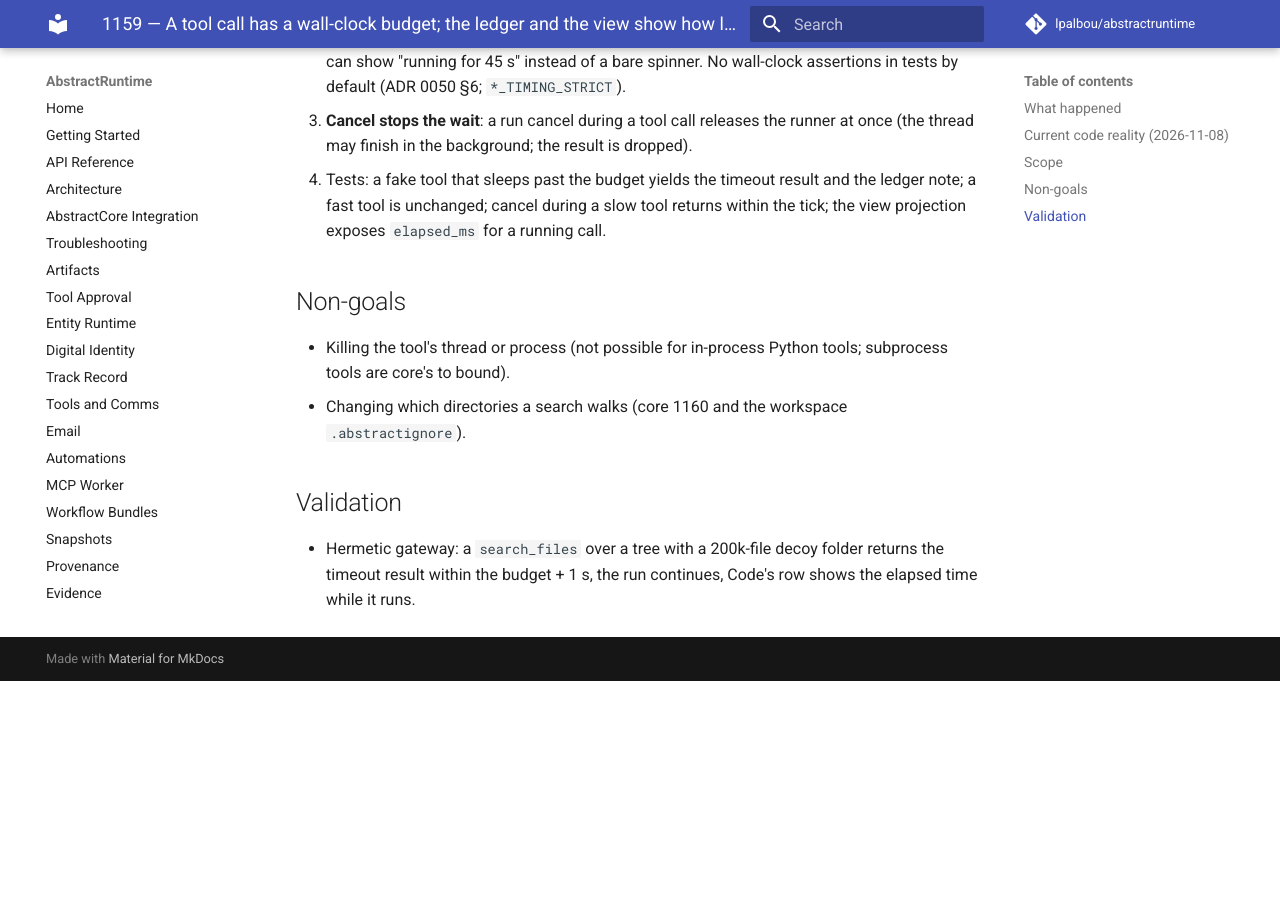
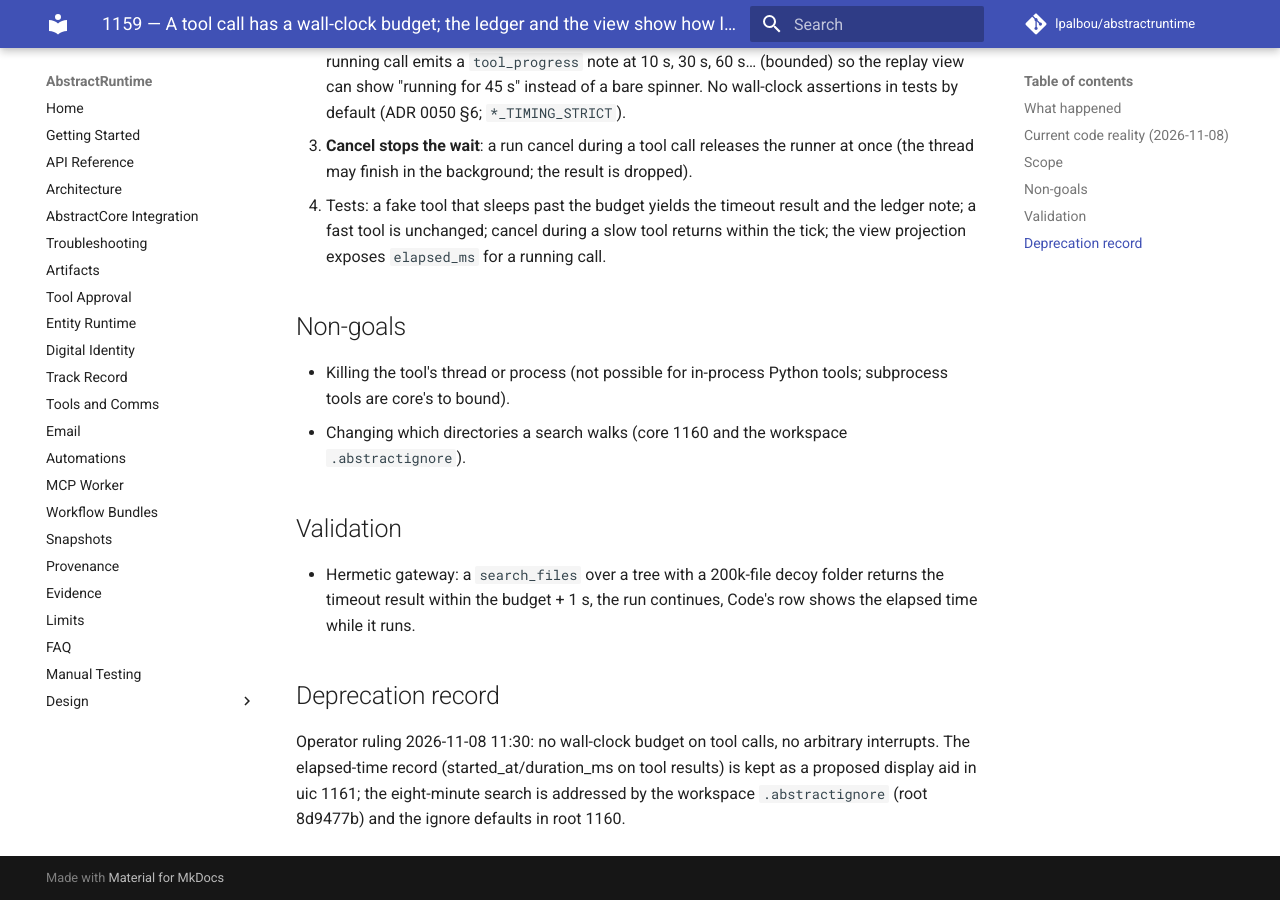
Before and after one commit to lpalbou/AbstractRuntime, an MkDocs documentation site: the page built from docs/backlog/deprecated/1159_a_tool_call_has_a_time_budget_and_the_ledger_shows_its_elapsed_time.md, in a window 1280 px wide and 900 px high, scrolled down 1407 px. Built offline with MkDocs 1.6.1 and Material for MkDocs 9.7.7, drawn with Linux system fonts in a browser that asks for light colours; comment, search, counter and statistics services are not loaded; before the commit the page ends 2088 px from its top, so only the background shows below that; some of the changed text lies outside the part shown.

Commit message:
Backlog 1159 deprecated (operator 2026-11-08: no wall-clock budget on tool calls, no arbitrary interrupts); README counts

```diff
--- a/docs/backlog/planned/1159_a_tool_call_has_a_time_budget_and_the_ledger_shows_its_elapsed_time.md
+++ b/docs/backlog/deprecated/1159_a_tool_call_has_a_time_budget_and_the_ledger_shows_its_elapsed_time.md
@@ -1,6 +1,6 @@
 # 1159 — A tool call has a wall-clock budget; the ledger and the view show how long it has been running
 
-**Status**: planned · **Priority**: P1 (operator incident 2026-11-08 03:31: "you would think it works and it's just slow? no it isn't… so somewhere those tools crashed") · **Created**: 2026-11-08
+**Status**: deprecated · **Deprecated**: 2026-11-08 (operator: "i never said that and i don't want that. we don't want silly arbitrary interrupts") · **Priority**: P1 (operator incident 2026-11-08 03:31: "you would think it works and it's just slow? no it isn't… so somewhere those tools crashed") · **Created**: 2026-11-08
 **Package**: abstractruntime (`integrations/abstractcore/effect_handlers.py` TOOL_CALLS handler, ledger event schema, `replay/view.py`) · **Consumers**: AbstractUIC panel-chat (the tool row shows the elapsed time and a "still running" cue, uic 1161), AbstractCore `search_files` (its own deadline, root 1160)
 
 ## What happened
@@ -52,3 +52,9 @@
 
 - Hermetic gateway: a `search_files` over a tree with a 200k-file decoy folder returns the timeout result
   within the budget + 1 s, the run continues, Code's row shows the elapsed time while it runs.
+
+## Deprecation record
+
+Operator ruling 2026-11-08 11:30: no wall-clock budget on tool calls, no arbitrary interrupts. The elapsed-time
+record (started_at/duration_ms on tool results) is kept as a proposed display aid in uic 1161; the eight-minute
+search is addressed by the workspace `.abstractignore` (root 8d9477b) and the ignore defaults in root 1160.
```
Also changed, not shown: docs/backlog/README.md (+4 -3 lines).
